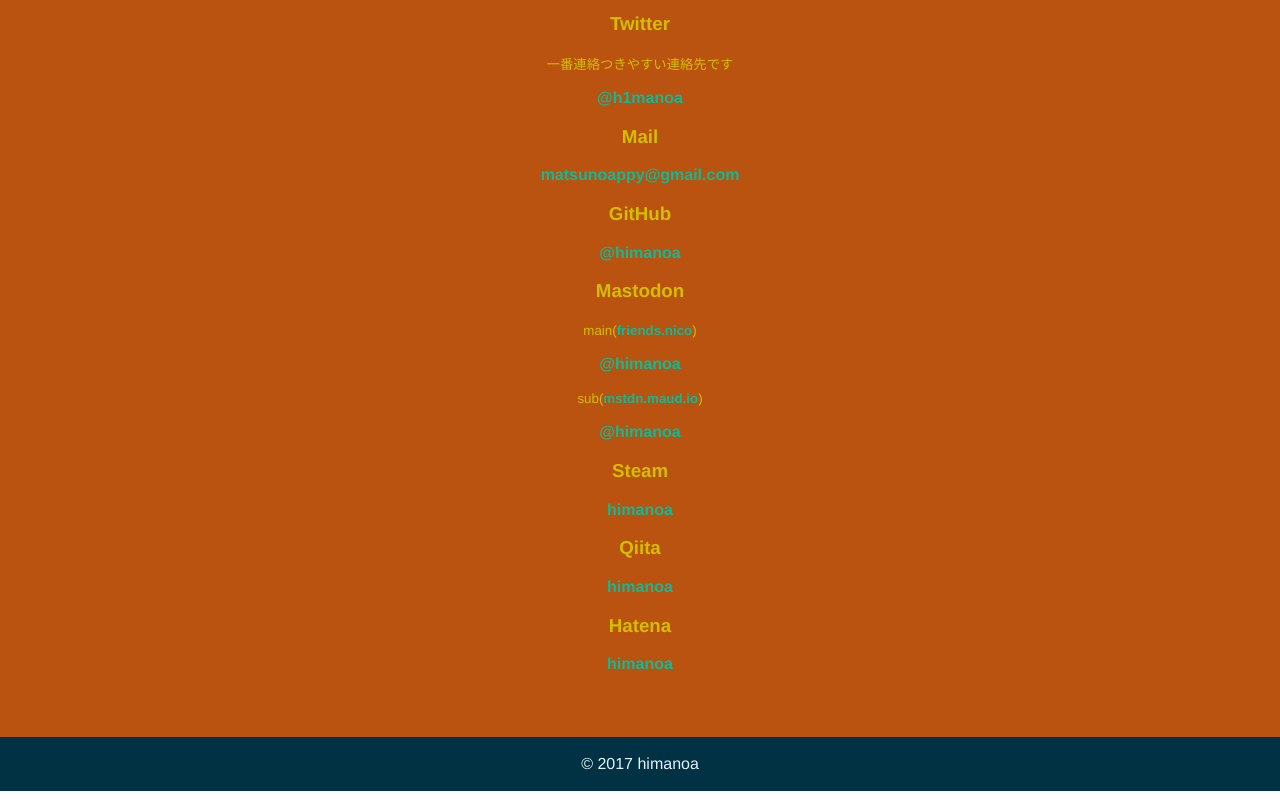
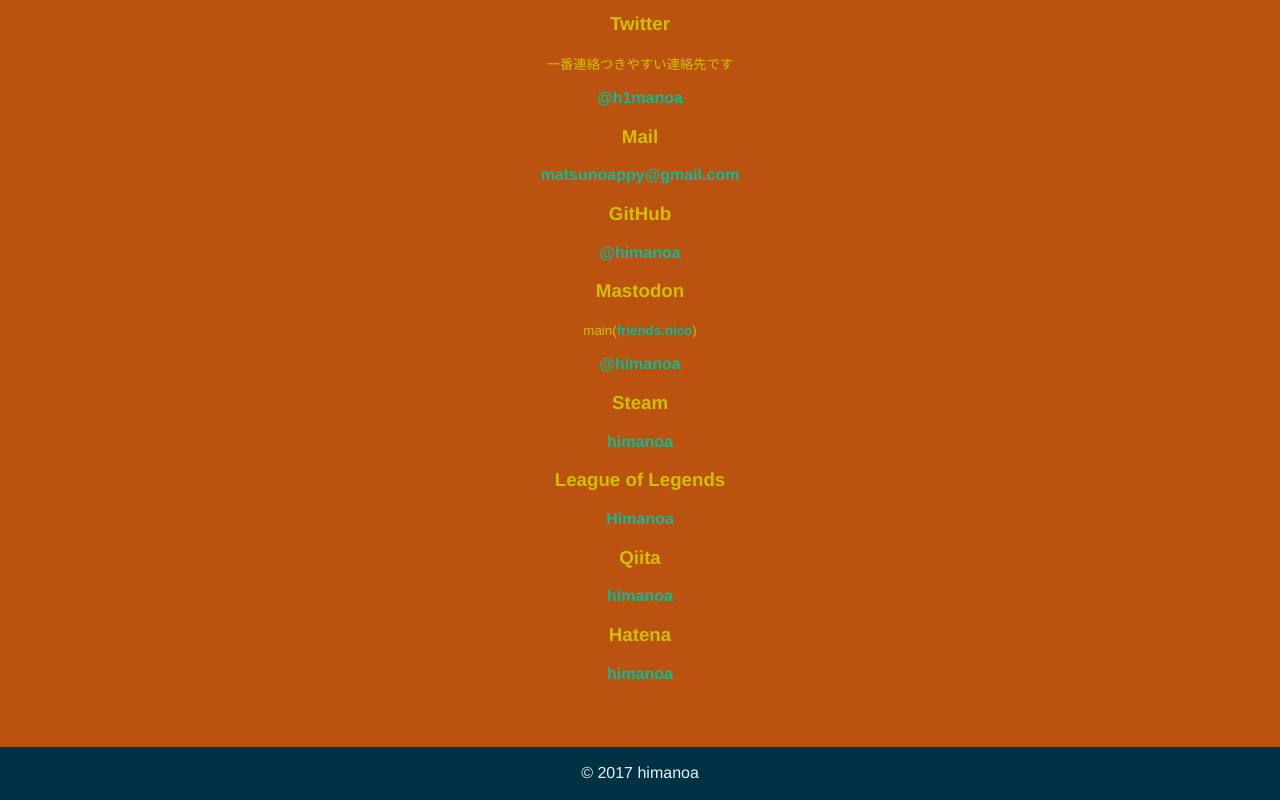
Before and after one commit to himanoa/my-profile, a Vue app: page / in a window 1280 px wide. Shown: the part 1462-2262 px from the top of the page. Built offline with nearby package versions, Linux system fonts and the light colour scheme.

Commit message:
Update Social.vue

```diff
--- a/src/components/Social.vue
+++ b/src/components/Social.vue
@@ -13,10 +13,10 @@
     <h3>Mastodon</h3>
     <p><small>main(<a href="https://friends.nico">friends.nico</a>)</small></p>
     <a href="https://friends.nico/@himanoa">@himanoa</a>
-    <p><small>sub(<a href="https://mstdn.maud.io">mstdn.maud.io</a>)</small></p>
-    <a href="https://maud.io/@himanoa">@himanoa</a>
     <h3>Steam</h3>
     <a href="https://steamcommunity.com/id/komeizi">himanoa</a>
+    <h3>League of Legends</h3>
+    <a href="http://jp.op.gg/summoner/userName=Himanoa">Himanoa</a>
     <h3>Qiita</h3>
     <a href="https://qiita.com/himanoa">himanoa</a>
     <h3>Hatena</h3>
```
